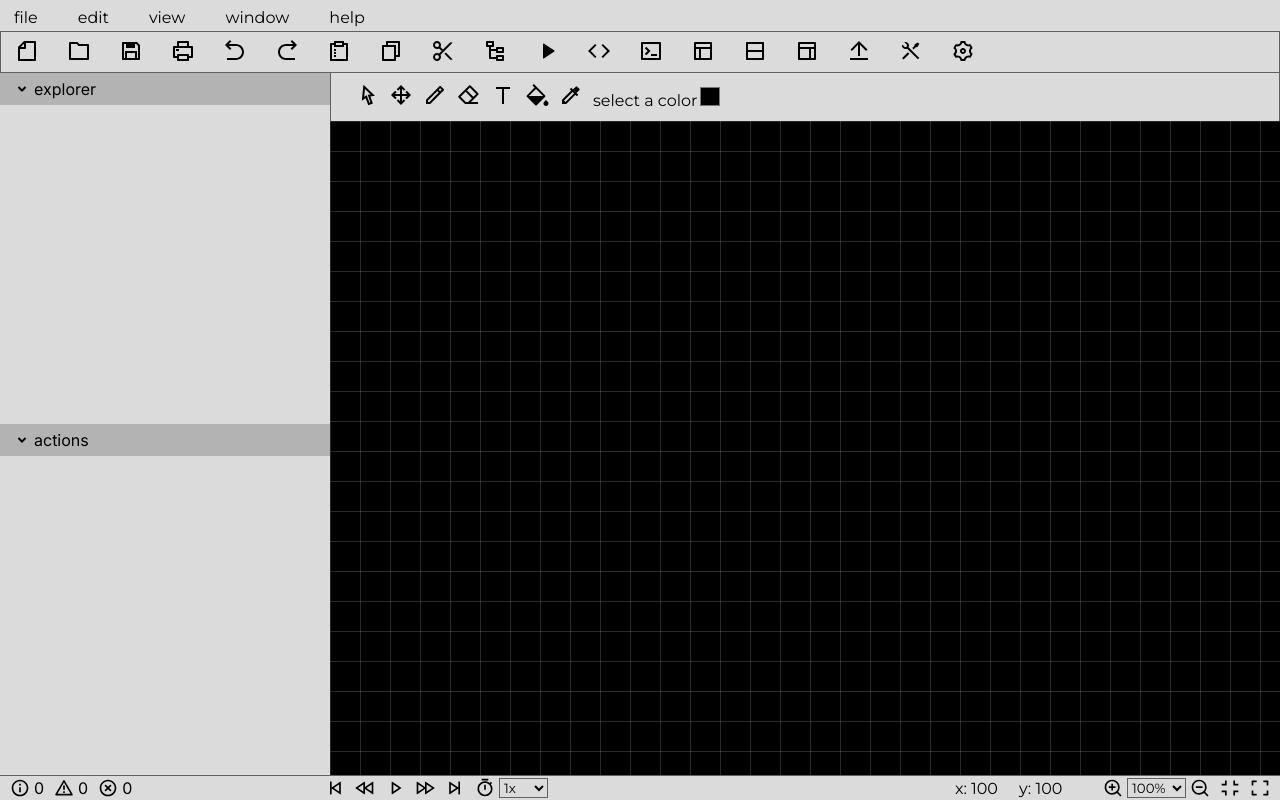
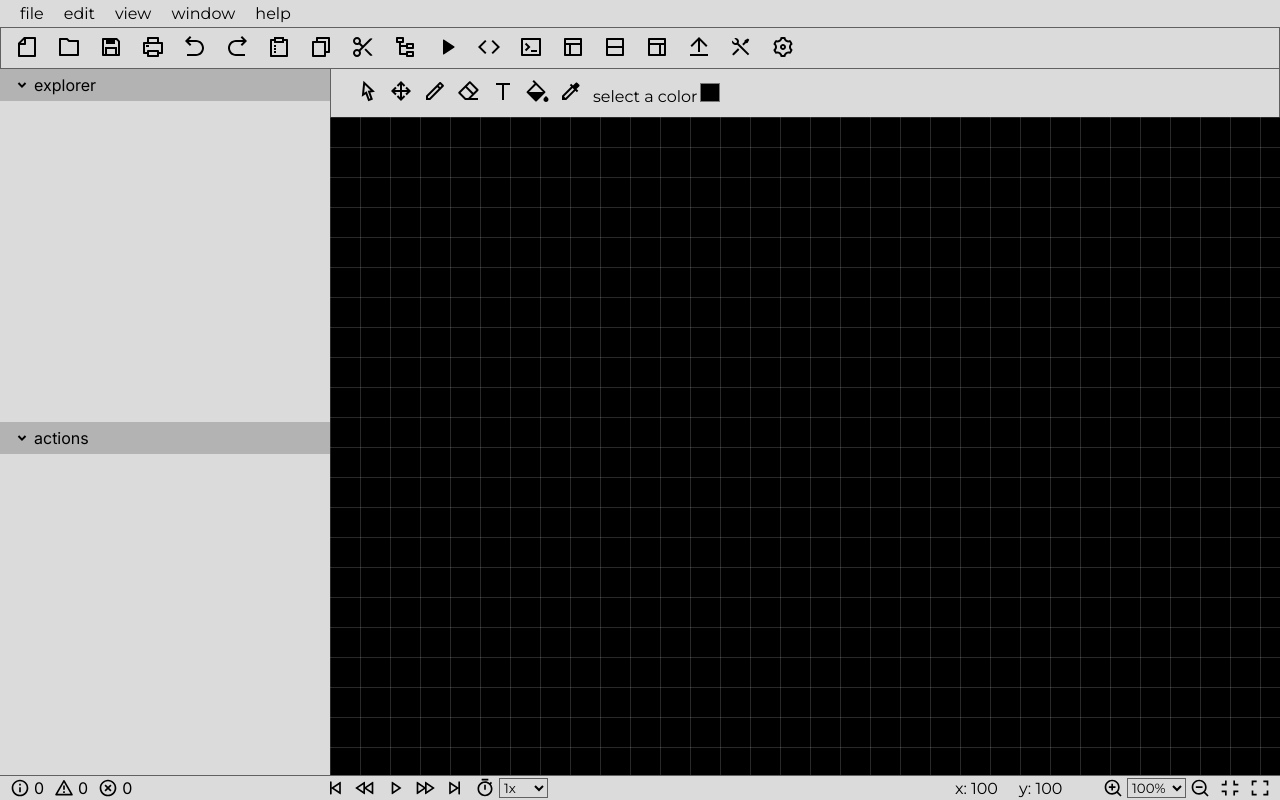
Before and after one commit to Kelthon/dsv, a React (Vite) app: page / in a window 1280 px wide. Built offline with nearby package versions, Linux system fonts and the light colour scheme.

Commit message:
fix: removed gaps

```diff
--- a/src/components/MenuBar/MenuBar.css
+++ b/src/components/MenuBar/MenuBar.css
@@ -1,13 +1,13 @@
+header#menu-bar {
+  padding-inline: 0.625rem;
+}
 header#menu-bar > ul {
-  padding-inline: 0.625rem;
-  padding-block-start: 0.25rem;
   list-style: none;
   display: flex;
-  gap: 2rem;
 }
 
 header#menu-bar > ul > li {
-  padding: 0.25rem;
+  padding: 0.25rem 0.625rem;
   border-radius: 5px;
 }
 
--- a/src/components/ToolBar/ToolBar.css
+++ b/src/components/ToolBar/ToolBar.css
@@ -1,6 +1,6 @@
 ul#tool-bar {
   display: flex;
-  gap: 1.25rem;
+  gap: 0.625rem;
   list-style: none;
   padding: 0.25rem 0.625rem;
   border: 1px solid var(--dark-gray-color);
```
